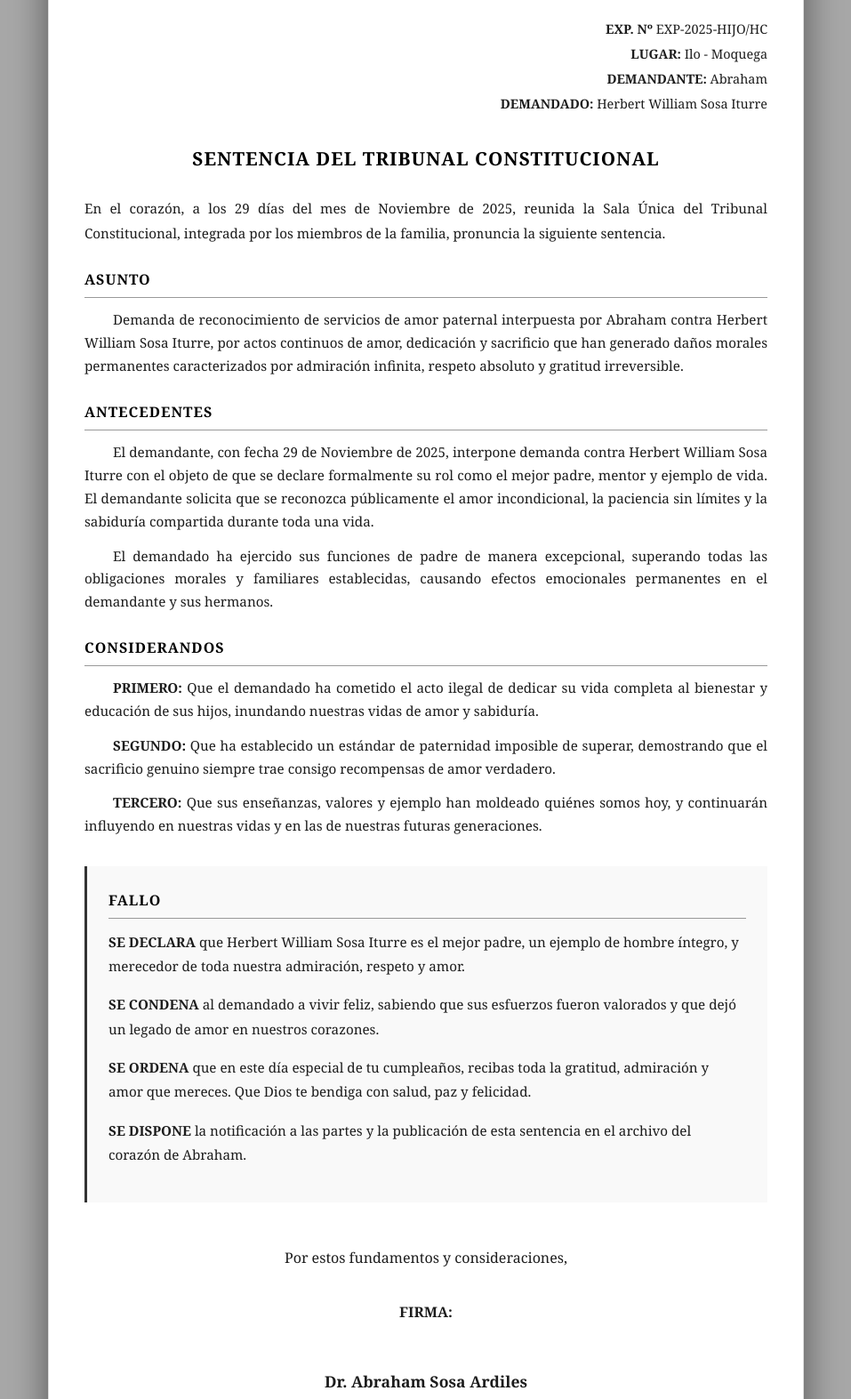
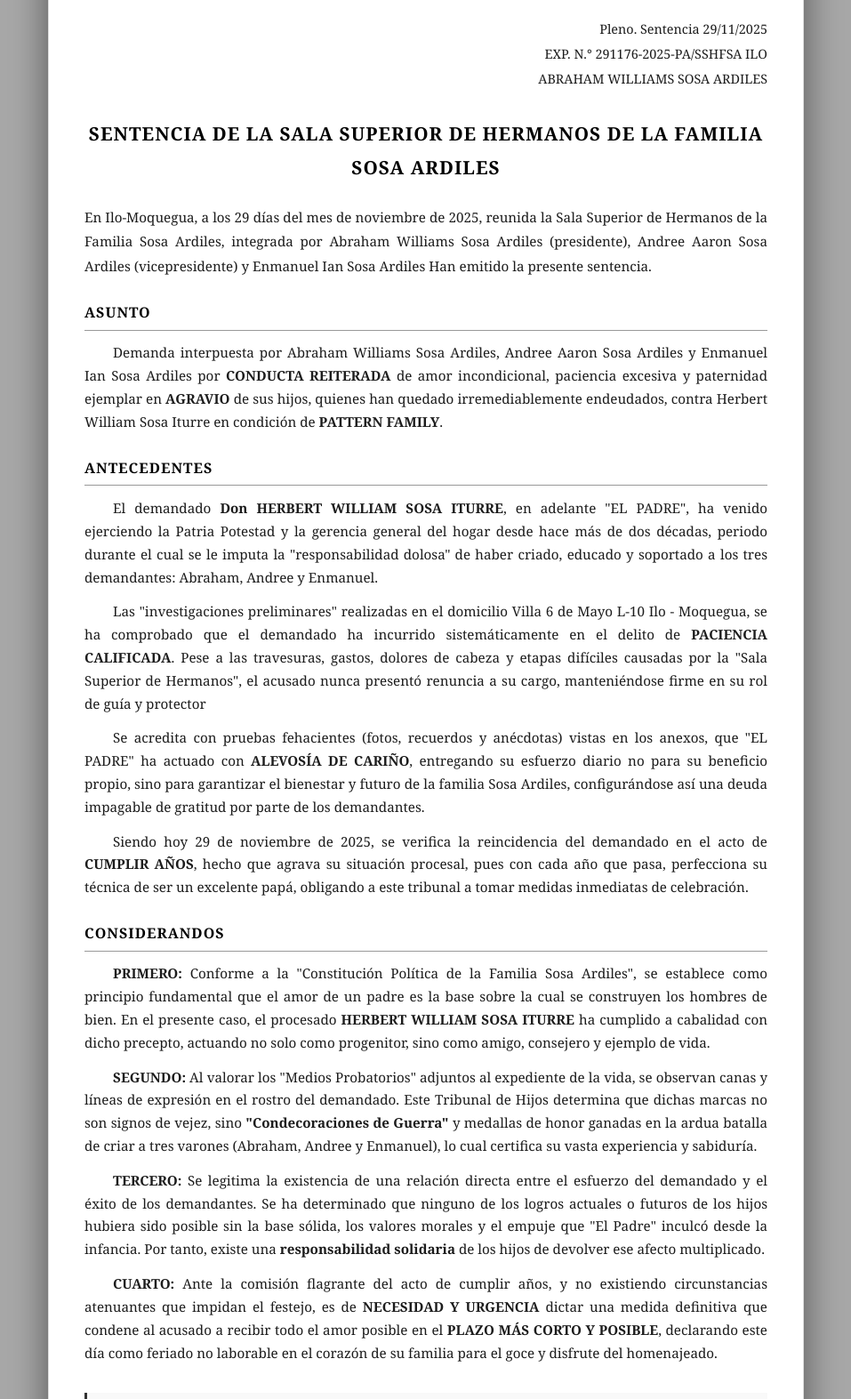
Before and after one commit to Happy-sr/FelizCumplePapa, a plain HTML site: page abraham.html in a window 1280 px wide. Shown: the part 281-1854 px from the top of the page at 89% size, without its empty margins (161-1118 px from the left). Drawn offline with Linux system fonts and the light colour scheme.

Commit message:
abraham.html

```diff
--- a/abraham.html
+++ b/abraham.html
@@ -18,24 +18,22 @@
       </div>
 
       <hr class="header-divider">
-
       <!-- INFO DEL CASO -->
       <div class="case-info">
-        <p><strong>EXP. Nº</strong> EXP-2025-HIJO/HC</p>
-        <p><strong>LUGAR:</strong> Ilo - Moquega</p>
-        <p><strong>DEMANDANTE:</strong> Abraham</p>
-        <p><strong>DEMANDADO:</strong> Herbert William Sosa Iturre</p>
+        <p>Pleno. Sentencia 29/11/2025 </p>
+        <p>EXP. N.° 291176-2025-PA/SSHFSA ILO </p>
+        <p>ABRAHAM WILLIAMS SOSA ARDILES</p>
       </div>
 
       <!-- TITULO SENTENCIA -->
-      <h2 class="sentence-title">SENTENCIA DEL TRIBUNAL CONSTITUCIONAL</h2>
+      <h2 class="sentence-title">SENTENCIA DE LA SALA SUPERIOR DE HERMANOS DE LA FAMILIA SOSA ARDILES</h2>
 
       <!-- INTRO -->
       <div class="sentence-intro">
         <p>
-          En el corazón, a los 29 días del mes de Noviembre de 2025, reunida la Sala Única del
-          Tribunal Constitucional, integrada por los miembros de la familia, pronuncia
-          la siguiente sentencia.
+          En Ilo-Moquegua, a los 29 días del mes de noviembre de 2025, reunida la Sala Superior de Hermanos de la
+          Familia Sosa Ardiles, integrada por Abraham Williams Sosa Ardiles (presidente), Andree Aaron Sosa Ardiles
+          (vicepresidente) y Enmanuel Ian Sosa Ardiles Han emitido la presente sentencia.
         </p>
       </div>
 
@@ -43,10 +41,9 @@
       <div class="section">
         <h3>ASUNTO</h3>
         <p>
-          Demanda de reconocimiento de servicios de amor paternal interpuesta por Abraham contra
-          Herbert William Sosa Iturre, por actos continuos de amor, dedicación y sacrificio que
-          han generado daños morales permanentes caracterizados por admiración infinita, respeto
-          absoluto y gratitud irreversible.
+          Demanda interpuesta por Abraham Williams Sosa Ardiles, Andree Aaron Sosa Ardiles y Enmanuel Ian Sosa Ardiles
+          por <strong>CONDUCTA REITERADA</strong> de amor incondicional, paciencia excesiva y paternidad ejemplar en <strong>AGRAVIO</strong> de sus hijos,
+          quienes han quedado irremediablemente endeudados, contra Herbert William Sosa Iturre en condición de <strong>PATTERN FAMILY</strong>.
         </p>
       </div>
 
@@ -54,15 +51,25 @@
       <div class="section">
         <h3>ANTECEDENTES</h3>
         <p>
-          El demandante, con fecha 29 de Noviembre de 2025, interpone demanda contra Herbert William
-          Sosa Iturre con el objeto de que se declare formalmente su rol como el mejor padre, mentor
-          y ejemplo de vida. El demandante solicita que se reconozca públicamente el amor incondicional,
-          la paciencia sin límites y la sabiduría compartida durante toda una vida.
+          El demandado <strong>Don HERBERT WILLIAM SOSA ITURRE</strong>, en adelante "EL PADRE", ha venido ejerciendo la Patria Potestad y
+          la gerencia general del hogar desde hace más de dos décadas, periodo durante el cual se le imputa la "responsabilidad
+          dolosa" de haber criado, educado y soportado a los tres demandantes: Abraham, Andree y Enmanuel.
         </p>
         <p>
-          El demandado ha ejercido sus funciones de padre de manera excepcional, superando todas las
-          obligaciones morales y familiares establecidas, causando efectos emocionales permanentes en
-          el demandante y sus hermanos.
+          Las "investigaciones preliminares" realizadas en el domicilio Villa 6 de Mayo L-10 Ilo - Moquegua, se ha comprobado
+          que el demandado ha incurrido sistemáticamente en el delito de <strong>PACIENCIA CALIFICADA</strong>. Pese a las travesuras, gastos,
+          dolores de cabeza y etapas difíciles causadas por la "Sala Superior de Hermanos", el acusado nunca presentó renuncia
+          a su cargo, manteniéndose firme en su rol de guía y protector
+        </p>
+        <p>
+          Se acredita con pruebas fehacientes (fotos, recuerdos y anécdotas) vistas en los anexos, que "EL PADRE" ha actuado
+          con <strong>ALEVOSÍA DE CARIÑO</strong>, entregando su esfuerzo diario no para su beneficio propio, sino para garantizar el bienestar
+          y futuro de la familia Sosa Ardiles, configurándose así una deuda impagable de gratitud por parte de los demandantes.
+        </p>
+        <p>
+          Siendo hoy 29 de noviembre de 2025, se verifica la reincidencia del demandado en el acto de <strong>CUMPLIR AÑOS</strong>,
+          hecho que agrava su situación procesal, pues con cada año que pasa, perfecciona su técnica de ser un excelente papá,
+          obligando a este tribunal a tomar medidas inmediatas de celebración.
         </p>
       </div>
 
@@ -70,52 +77,111 @@
       <div class="section">
         <h3>CONSIDERANDOS</h3>
         <p>
-          <strong>PRIMERO:</strong> Que el demandado ha cometido el acto ilegal de dedicar su vida
-          completa al bienestar y educación de sus hijos, inundando nuestras vidas de amor y sabiduría.
+          <strong>PRIMERO:</strong> Conforme a la "Constitución Política de la Familia Sosa Ardiles", se establece como principio
+           fundamental que el amor de un padre es la base sobre la cual se construyen los hombres de bien. En el presente caso,
+           el procesado <strong>HERBERT WILLIAM SOSA ITURRE</strong> ha cumplido a cabalidad con dicho precepto, actuando no solo como progenitor,
+           sino como amigo, consejero y ejemplo de vida.
         </p>
         <p>
-          <strong>SEGUNDO:</strong> Que ha establecido un estándar de paternidad imposible de superar,
-          demostrando que el sacrificio genuino siempre trae consigo recompensas de amor verdadero.
+          <strong>SEGUNDO:</strong> Al valorar los "Medios Probatorios" adjuntos al expediente de la vida, se observan canas y
+          líneas de expresión en el rostro del demandado. Este Tribunal de Hijos determina que dichas marcas no son signos de
+          vejez, sino <strong>"Condecoraciones de Guerra"</strong> y medallas de honor ganadas en la ardua batalla de criar a tres varones
+          (Abraham, Andree y Enmanuel), lo cual certifica su vasta experiencia y sabiduría.
         </p>
         <p>
-          <strong>TERCERO:</strong> Que sus enseñanzas, valores y ejemplo han moldeado quiénes somos
-          hoy, y continuarán influyendo en nuestras vidas y en las de nuestras futuras generaciones.
+          <strong>TERCERO:</strong> Se legitima la existencia de una relación directa entre el esfuerzo del demandado y el
+          éxito de los demandantes. Se ha determinado que ninguno de los logros actuales o futuros de los hijos
+          hubiera sido posible sin la base sólida, los valores morales y el empuje que "El Padre" inculcó desde
+          la infancia. Por tanto, existe una <strong>responsabilidad solidaria</strong> de los hijos de devolver ese afecto multiplicado.
+        </p>
+        <p>
+          <strong>CUARTO:</strong> Ante la comisión flagrante del acto de cumplir años, y no existiendo circunstancias
+          atenuantes que impidan el festejo, es de <strong>NECESIDAD Y URGENCIA</strong> dictar una medida definitiva que condene al
+          acusado a recibir todo el amor posible en el <strong>PLAZO MÁS CORTO Y POSIBLE</strong>, declarando este día como feriado
+          no laborable en el corazón de su familia para el goce y disfrute del homenajeado.
         </p>
       </div>
 
       <!-- FALLO -->
       <div class="section fallo-section">
-        <h3>FALLO</h3>
+        <h3>SE RESUELVE</h3>
         <div class="fallo-box">
           <p style="margin-bottom: 1rem;">
-            <strong>SE DECLARA</strong> que Herbert William Sosa Iturre es el mejor padre, un ejemplo
-            de hombre íntegro, y merecedor de toda nuestra admiración, respeto y amor.
+            <strong>PRIMERO: DECLARAR FUNDADA</strong>  en todos sus extremos la demanda de gratitud interpuesta por
+            Abraham, Andree y Enmanuel; y en consecuencia, <strong>SENTENCIAR</strong> a Don <strong>HERBERT WILLIAM SOSA ITURRE</strong>
+            a ostentar el título vitalicio de <strong>"EL MEJOR PAPÁ DEL MUNDO"</strong>.
           </p>
           <p style="margin-bottom: 1rem;">
-            <strong>SE CONDENA</strong> al demandado a vivir feliz, sabiendo que sus esfuerzos fueron
-            valorados y que dejó un legado de amor en nuestros corazones.
+            <strong>SEGUNDO: CONDENAR</strong> al demandado a una pena privativa de "preocupaciones y estrés" por el plazo
+            indeterminado de 24 horas renovables; debiendo cumplir dicha condena bajo el régimen de
+            <strong>FELICIDAD OBLIGATORIA</strong>, rodeado del afecto de su familia y amigos.
           </p>
           <p style="margin-bottom: 1rem;">
-            <strong>SE ORDENA</strong> que en este día especial de tu cumpleaños, recibas toda la
-            gratitud, admiración y amor que mereces. Que Dios te bendiga con salud, paz y felicidad.
+            <strong>STERCERO: ORDENAR</strong> el pago inmediato de la "Reparación Civil", la cual no será monetaria,
+            sino que deberá cobrarse en especie mediante: un abrazo grupal, el consumo obligatorio de su torta favorita
+            y el disfrute de la compañía de sus hijos.
           </p>
           <p>
-            <strong>SE DISPONE</strong> la notificación a las partes y la publicación de esta sentencia
-            en el archivo del corazón de Abraham.
+            <strong>SCUARTO: DISPONER</strong> que, una vez notificada la presente resolución, se proceda
+            de inmediato al canto del "Happy Birthday" y al soplado de las velas, bajo apercibimiento de seguir recibiendo
+            muestras excesivas de cariño <strong>EN EL PLAZO MÁS CORTO Y POSIBLE</strong>
           </p>
         </div>
       </div>
+            <!-- FIRMA -->
+      <div class="signature-section">
+        <p style="margin-top: 3rem; text-align: center;"><strong>REGÍSTRESE, COMUNÍQUESE, CÚMPLASE Y... ¡CELEBRESE</strong></p>
 
-      <!-- FIRMA -->
-      <div class="signature-section">
-        <p style="margin-top: 3rem; text-align: center;">Por estos fundamentos y consideraciones,</p>
-        <p style="margin-top: 2rem; text-align: center;"><strong>FIRMA:</strong></p>
-        <p style="margin-top: 3rem; text-align: center; font-size: 1.1rem;"><strong>Dr. Abraham Sosa Ardiles</strong></p>
-        <p style="text-align: center; font-size: 0.9rem;">En representación de la familia</p>
+        <div class="signature-boxes">
+          <!-- FIRMA 1 - IZQUIERDA -->
+          <div class="signature-box">
+            <div class="signature-line">
+              <img src="src/firma1.png" alt="Firma1" class="signature-img">
+            </div>
+            <div class="signature-name">
+              <p style="font-weight: bold;">Abraham Williams Sosa Ardiles</p>
+              <p style="font-size: 0.85rem;">Presidente de la Sala Superior</p>
+            </div>
+          </div>
+
+          <!-- FIRMA 2 - CENTRO -->
+          <div class="signature-box">
+            <div class="signature-line">
+              <img src="src/firma2.png" alt="Firma2" class="signature-img">
+            </div>
+            <div class="signature-name">
+              <p style="font-weight: bold;">Enmanuel Ian Sosa Ardiles</p>
+              <p style="font-size: 0.85rem;">Juez Superior</p>
+            </div>
+          </div>
+
+          <!-- FIRMA 3 - DERECHA -->
+          <div class="signature-box">
+            <div class="signature-line">
+              <img src="src/firma3.png" alt="Firma3" class="signature-img">
+            </div>
+            <div class="signature-name">
+              <p style="font-weight: bold;">Andree Aaron Sosa Ardiles</p>
+              <p style="font-size: 0.85rem;">Vicepresidente de la Sala Superior</p>
+            </div>
+          </div>
+        </div>
+
         <p style="text-align: center; font-size: 0.85rem; margin-top: 2rem; color: #666;">
           Firmado digitalmente a los 29 de Noviembre de 2025
         </p>
+
+
       </div>
+
+      <!-- ANEXOS -->
+      <div class="section annexes-section">
+        <h3>ANEXOS</h3>
+        <div class="annexes-container">
+          <img src="src/fami.jpeg" alt="Familia" class="anexo-img">
+        </div>
+      </div>
+
 
       <!-- NUMERO DE PAGINA -->
       <div class="page-number">1</div>
```
